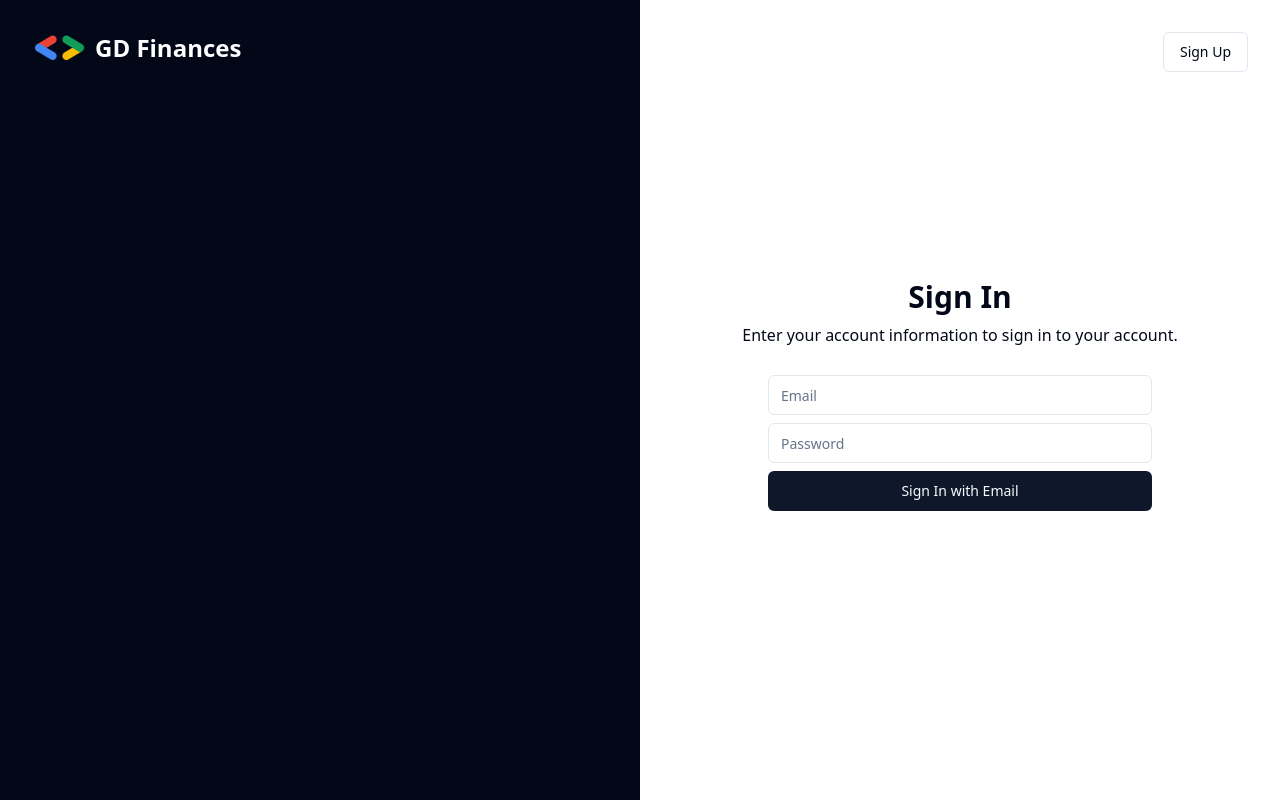
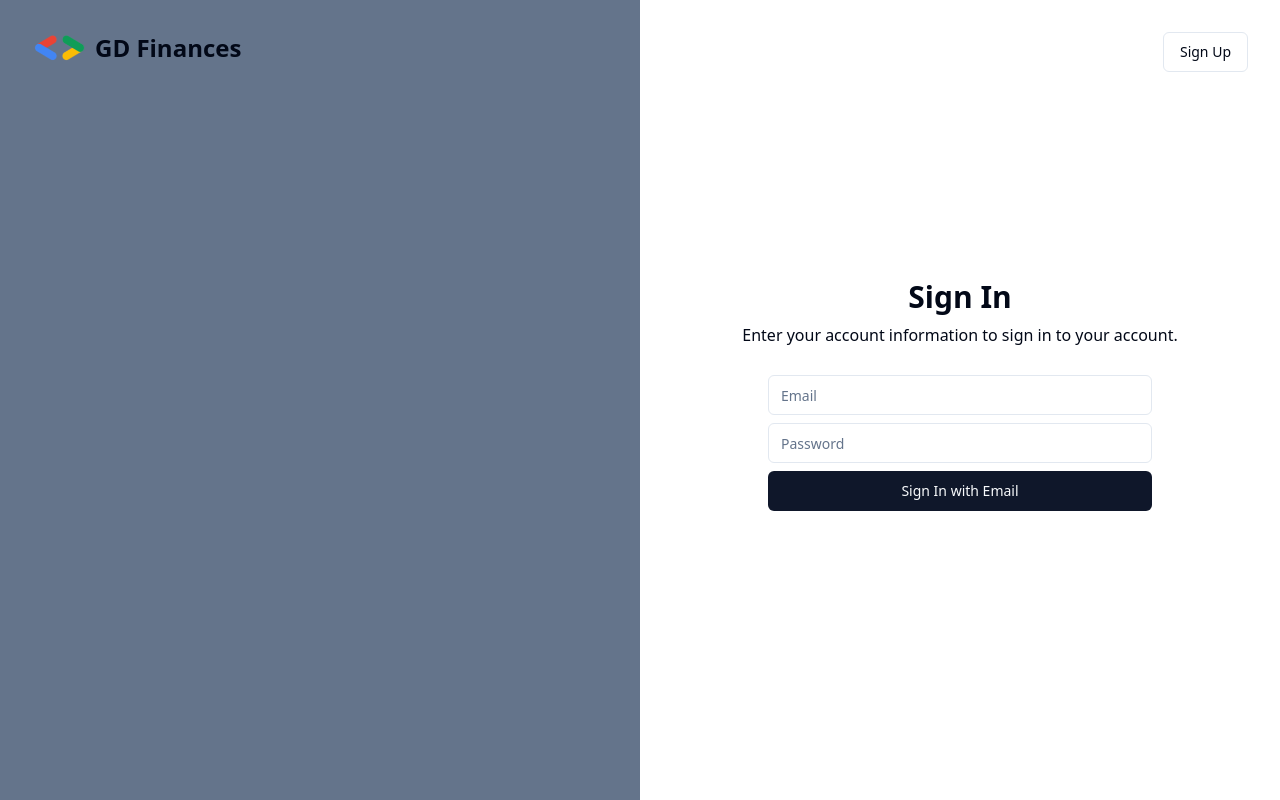
Before and after one commit to pjagbuya/CSSWENG, a React (Vite) app in the folder client/: page /login in a window 1280 px wide. Built offline with nearby package versions, Linux system fonts and the light colour scheme.

Commit message:
chore(client): default logo text color to black for proper constrast

```diff
--- a/client/src/components/logo.jsx
+++ b/client/src/components/logo.jsx
@@ -2,7 +2,7 @@ import React from 'react'
 
 const Logo = ({ className }) => {
   return (
-    <h1 className={`font-bold text-white ${className}`}>
+    <h1 className={`font-bold ${className}`}>
       <a className="flex items-center gap-2 text-2xl" href="">
         <img width='55' src="icons/gdsc-logo.png" alt="GDSC Logo" />
         GD Finances
--- a/client/src/pages/LoginPage.jsx
+++ b/client/src/pages/LoginPage.jsx
@@ -8,7 +8,7 @@ import Logo from '@/components/logo'
 const LoginPage = () => {
   return (
     <div className="min-h-screen flex bg-background">
-      <div className="p-8 hidden flex-1 bg-foreground md:block">
+      <div className="p-8 hidden flex-1 bg-slate-500 md:block">
         <div className="flex justify-between">
           <Logo />
         </div>
```
